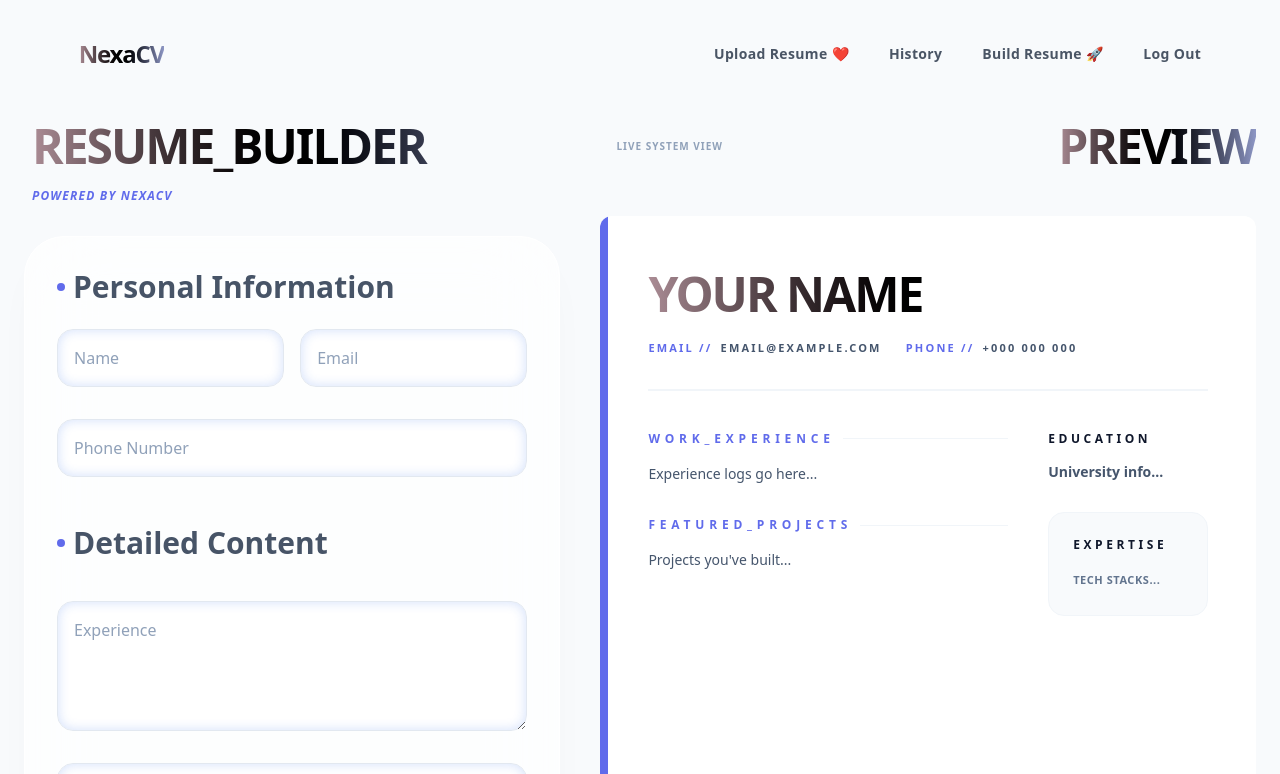
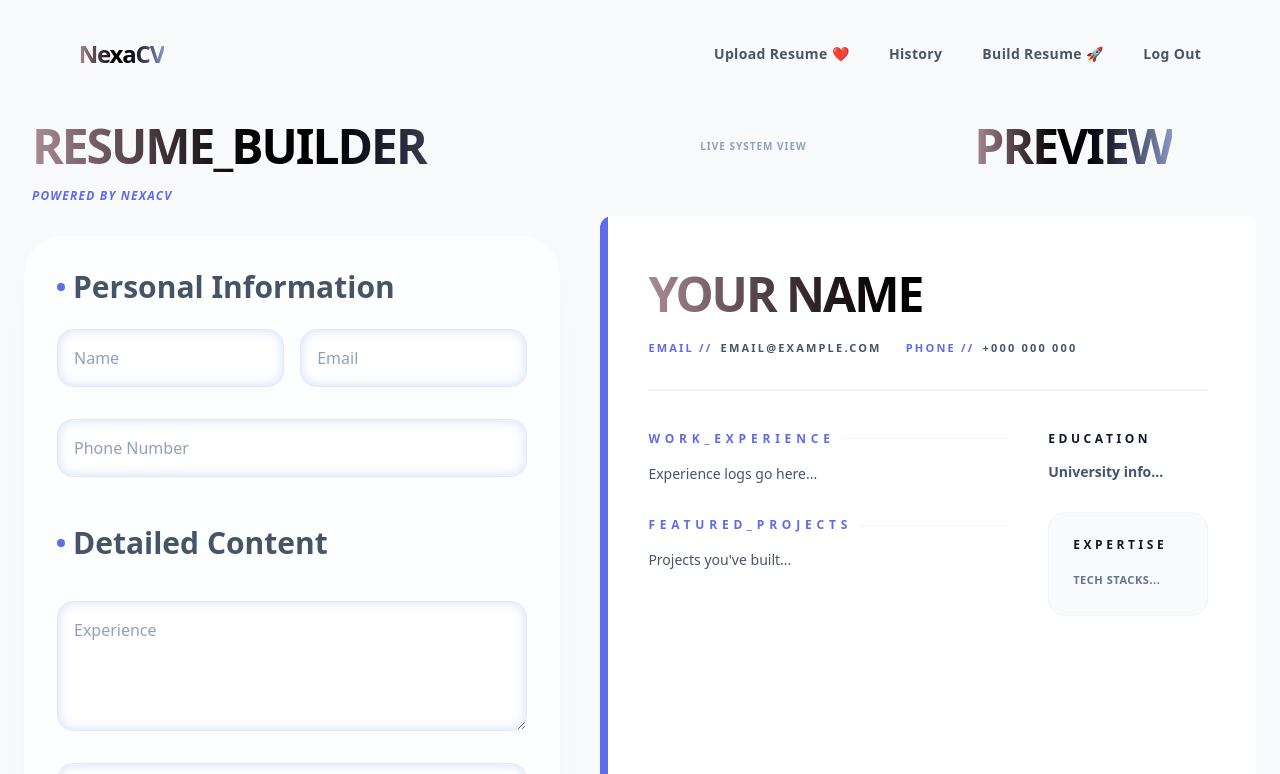
Before and after one commit to st-darwin/AI-resume-analyzer, a React (Vite) app: page /ResumeBuilder in a window 1280 px wide. Shown: the top 774 px of the page. Built offline with nearby package versions, Linux system fonts and the light colour scheme; a web font is replaced by a local one.

Commit message:
Update ResumeBuilder.tsx

```diff
--- a/src/sections/ResumeBuilder.tsx
+++ b/src/sections/ResumeBuilder.tsx
@@ -551,9 +551,9 @@ const ResumeBuilder = () => {
 
                 {/* 2. PREVIEW SECTION */}
                 <section className='w-full md:w-[55%] flex flex-col order-1 md:order-2 mb-10 md:mb-0'>
-                    <div className="flex justify-between items-center mb-6 md:mb-10">
+                    <div className="flex justify-around items-center mb-6 md:mb-10">
                         <span className="text-[10px] font-black text-slate-400 uppercase tracking-widest ml-4">Live System View</span>
-                        <h1 className='text-slate-200 text-2xl md:text-4xl font-black text-right uppercase'>Preview</h1>
+                        <h1 className='text-slate-200 text-xl md:text-4xl font-black text-right uppercase'>Preview</h1>
                     </div>
                     {/* Added overflow-x-auto so the resume doesn't break the screen on small phones */}
                     <div className="md:sticky md:top-6 flex justify-center w-full overflow-hidden rounded-xl shadow-lg md:shadow-none">
```
